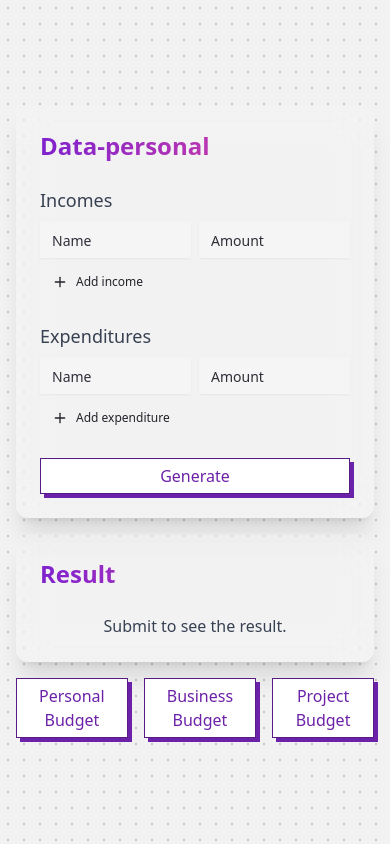
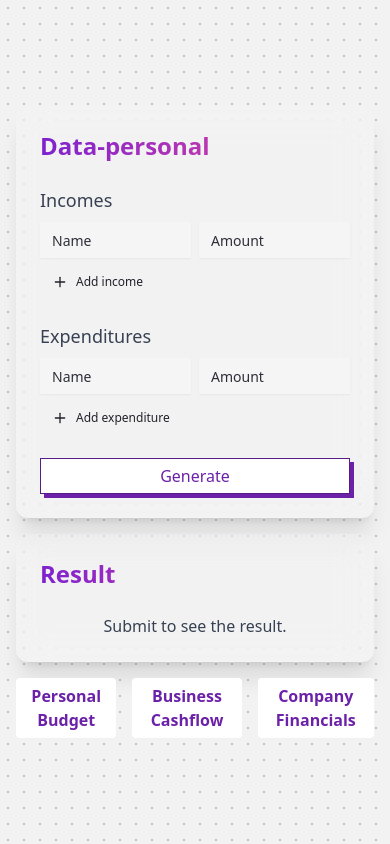
Before and after one commit to mding022/sankeyfrontend, a Next.js app: page / in a window 390 px wide. Built offline with nearby package versions, Linux system fonts and the light colour scheme.

Commit message:
Added responsive buttons. Custom button style from buttons.ibelick. Still will need to implement different input field pages

```diff
--- a/components/budget.tsx
+++ b/components/budget.tsx
@@ -11,7 +11,7 @@ interface BudgetItem {
   amount: string
 }
 
-type sankeyType = 'personal' | 'business' | 'project'
+type sankeyType = 'personal' | 'business' | 'company'
 
 export default function Budget() {
   const [incomes, setIncomes] = useState<BudgetItem[]>([{ name: '', amount: '' }])
@@ -180,33 +180,10 @@ export default function Budget() {
             )}
           </CardContent>
         </Card>
-        <div className="col-span-1 lg:col-span-2 flex justify-center space-x-4">
-          <button
-            onClick={() => changesankeyType('personal')}
-            className="relative inline-block font-medium group py-1.5 px-2.5"
-          >
-            <span className="absolute inset-0 w-full h-full transition duration-400 ease-out transform translate-x-1 translate-y-1 bg-purple-800 group-hover:-translate-x-0 group-hover:-translate-y-0"></span>
-            <span className="absolute inset-0 w-full h-full bg-white border border-purple-900 group-hover:bg-indigo-50"></span>
-            <span className="relative text-purple-800">Personal Budget</span>
-          </button>
-
-          <button
-            onClick={() => changesankeyType('business')}
-            className="relative inline-block font-medium group py-1.5 px-2.5"
-          >
-            <span className="absolute inset-0 w-full h-full transition duration-400 ease-out transform translate-x-1 translate-y-1 bg-purple-800 group-hover:-translate-x-0 group-hover:-translate-y-0"></span>
-            <span className="absolute inset-0 w-full h-full bg-white border border-purple-900 group-hover:bg-indigo-50"></span>
-            <span className="relative text-purple-800">Business Budget</span>
-          </button>
-
-          <button
-            onClick={() => changesankeyType('project')}
-            className="relative inline-block font-medium group py-1.5 px-2.5"
-          >
-            <span className="absolute inset-0 w-full h-full transition duration-400 ease-out transform translate-x-1 translate-y-1 bg-purple-800 group-hover:-translate-x-0 group-hover:-translate-y-0"></span>
-            <span className="absolute inset-0 w-full h-full bg-white border border-purple-900 group-hover:bg-indigo-50"></span>
-            <span className="relative text-purple-800">Project Budget</span>
-          </button>
+        <div className="col-span-1 lg:col-span-2 flex justify-center space-x-4 font-extrabold">
+          <button onClick={() => changesankeyType('personal')} className="relative min-h-10 rounded bg-white px-3 py-1.5 text-purple-800 transition-all duration-300 hover:bg-gray-100 hover:ring-2 hover:ring-purple-700 hover:ring-offset-2"><span className="relative">Personal Budget</span></button>
+          <button onClick={() => changesankeyType('business')} className="relative min-h-10 rounded bg-white px-3 py-1.5 text-purple-800 transition-all duration-300 hover:bg-gray-100 hover:ring-2 hover:ring-purple-700 hover:ring-offset-2"><span className="relative">Business Cashflow</span></button>
+          <button onClick={() => changesankeyType('company')} className="relative min-h-10 rounded bg-white px-3 py-1.5 text-purple-800 transition-all duration-300 hover:bg-gray-100 hover:ring-2 hover:ring-purple-700 hover:ring-offset-2"><span className="relative">Company Financials</span></button>
         </div>
       </div>
     </div>
```
